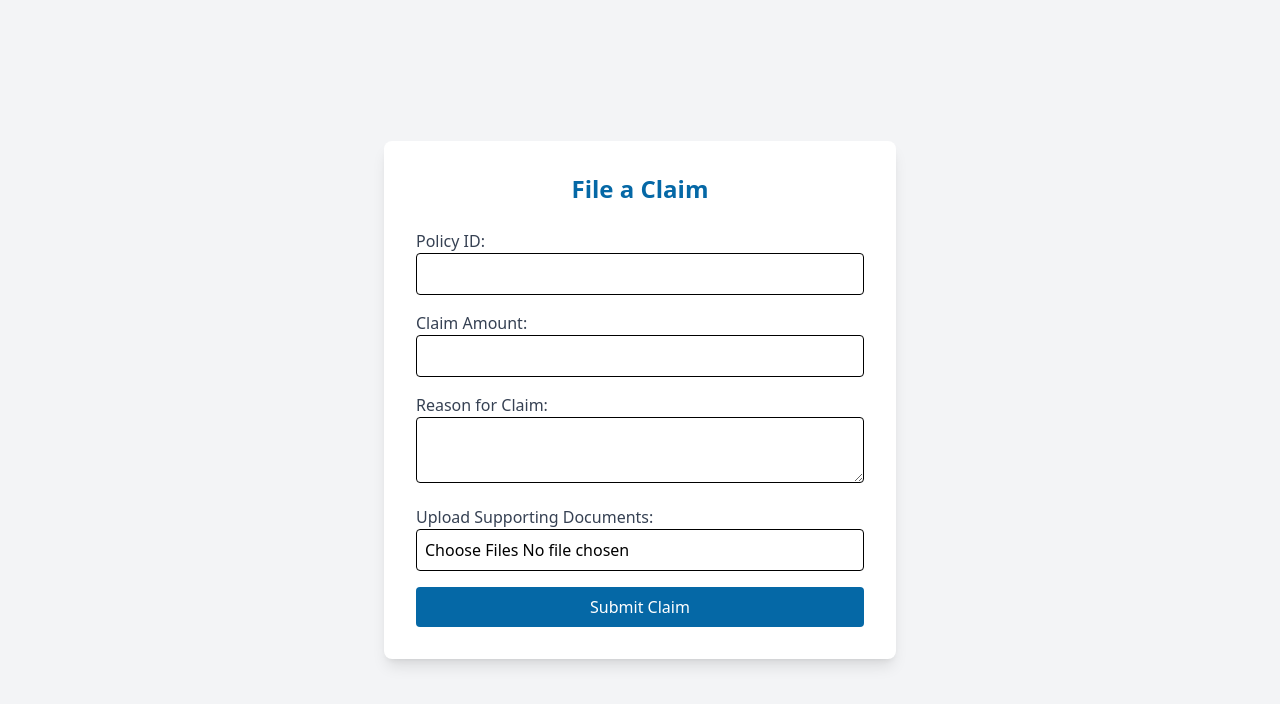
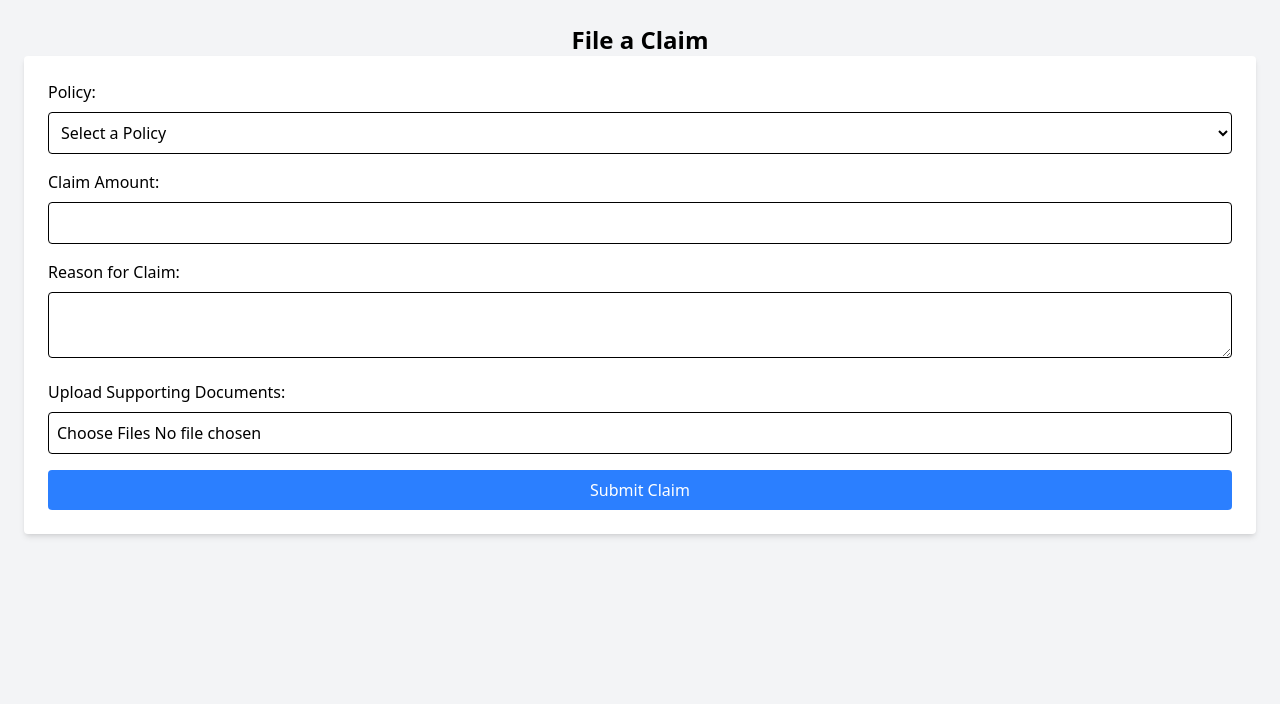
Before and after one commit to AtharvaB-22/Claims_Management_System, a React (Vite) app in the folder frontend/: page /claim in a window 1280 px wide. Shown: the top 704 px of the page. Built offline with nearby package versions, Linux system fonts and the light colour scheme.

Commit message:
Updated claims page

```diff
--- a/frontend/src/config.js
+++ b/frontend/src/config.js
@@ -1,4 +1,4 @@
-const API_BASE_URL = "https://claims-management-system-gpit.onrender.com"; // Backend URL
-// const API_BASE_URL = "http://localhost:3000";
+// const API_BASE_URL = "https://claims-management-system-gpit.onrender.com"; // Backend URL
+const API_BASE_URL = "http://localhost:3000";
 
 export default API_BASE_URL;
--- a/frontend/src/pages/ClaimDetails.jsx
+++ b/frontend/src/pages/ClaimDetails.jsx
@@ -1,107 +1,214 @@
-import { useState } from "react";
+
+import { useState, useEffect } from "react";
+import { useNavigate } from "react-router-dom";
+import API_BASE_URL from "../config";
 
 export default function ClaimDetails() {
   const [formData, setFormData] = useState({
     policyId: "",
     claimAmount: "",
     reason: "",
-    supportingDocuments: [],
+    documents: null,
   });
 
-  const [submitted, setSubmitted] = useState(false);
+  const [policies, setPolicies] = useState([]); // Store user policies
+  const [selectedPolicy, setSelectedPolicy] = useState(null);
+  const [errorMessage, setErrorMessage] = useState(""); // Error messages
+  const [claimAmount, setClaimAmount] = useState("");
+  const [reason, setReason] = useState("");
+  const [supportingDocuments, setSupportingDocuments] = useState([]);
+  const userId = localStorage.getItem("userId");
+  const navigate = useNavigate();
 
-  const handleChange = (e) => {
-    if (e.target.name === "supportingDocuments") {
-      setFormData((prevData) => ({
-        ...prevData,
-        supportingDocuments: [...prevData.supportingDocuments, e.target.files[0]],
-      }));
+  // Fetch Policies for the logged-in user
+  useEffect(() => {
+    const fetchPolicies = async () => {
+      if (!userId) {
+        console.log("Invalid User Id");
+        return;
+      }
+
+      try {
+        const response = await fetch(`${API_BASE_URL}/policies/${userId}`);
+        if (response.ok) {
+          const data = await response.json();
+          setPolicies(data);
         } else {
-      setFormData({ ...formData, [e.target.name]: e.target.value });
+          console.error("Failed to fetch policies");
+        }
+      } catch (error) {
+        console.error("Error fetching policies:", error);
       }
     };
 
-  const handleSubmit = (e) => {
-    e.preventDefault();
-    console.log("Submitted Claim Data:", formData);
-    setSubmitted(true);
+    fetchPolicies();
+  }, [userId, navigate]);
+
+  // Handling Policy Selection
+  const handlePolicyChange = (e) => {
+    const selectedPolicyId = e.target.value;
+    setFormData((prevData) => ({ ...prevData, policyId: selectedPolicyId }));
+
+    // Find the selected policy and store it
+    const foundPolicy = policies.find(
+      (policy) => policy.policyId === parseInt(selectedPolicyId)
+    );
+    setSelectedPolicy(foundPolicy || null);
   };
 
+  // Handle Claim Amount and Reason Change
+  const handleChange = (e) => {
+    const { name, value } = e.target;
+
+    if (name === "claimAmount" && selectedPolicy) {
+      const claimValue = parseFloat(value);
+      if (claimValue > selectedPolicy.coverageAmount) {
+        setErrorMessage(
+          `Claim amount cannot exceed coverage limit: ${selectedPolicy.coverageAmount}`
+        );
+        return;
+      }
+      if (claimValue <= 0) {
+        setErrorMessage("Claim amount must be greater than Rs 0.");
+        return;
+      }
+    }
+
+    setErrorMessage(""); // Reset errors
+    setFormData((prevData) => ({
+      ...prevData,
+      [name]: value,
+    }));
+  };
+
+  // Handle File Uploads
+  const handleFileChange = (e) => {
+    const files = Array.from(e.target.files);
+    setSupportingDocuments(files);
+  };
+
+  // Handle Form Submission
+  const handleSubmit = async (e) => {
+    e.preventDefault();
+
+    // Validation Checks
+    if (!formData.policyId) {
+      setErrorMessage("Please select a policy.");
+      return;
+    }
+    if (!formData.claimAmount || parseFloat(formData.claimAmount) <= 0) {
+      setErrorMessage("Enter a valid claim amount greater than Rs0.");
+      return;
+    }
+    if (!formData.reason.trim()) {
+      setErrorMessage("Please enter a reason for your claim.");
+      return;
+    }
+    if (supportingDocuments.length === 0) {
+      setErrorMessage("Please upload at least one supporting document.");
+      return;
+    }
+
+    // Generate new Claim ID
+    const newClaimId = Date.now(); // Ensures a unique claim ID
+
+    // Prepare claimData for submission
+    const claimData = {
+      claimId: newClaimId,
+      policyId: parseInt(formData.policyId),
+      policyholderId: parseInt(userId), // Ensure correct number format
+      claimAmount: parseFloat(formData.claimAmount), // Ensure numeric value
+      status: "pending",
+      supportingDocuments: supportingDocuments.map((file) => file.name),
+    };
+
+    console.log("Submitting Claim:", claimData); // Debugging
+
+    try {
+      const response = await fetch(`${API_BASE_URL}/claims`, {
+        method: "POST",
+        headers: {
+          "Content-Type": "application/json",
+          // "Authorization": `Bearer ${localStorage.getItem("token")}`, // Uncomment if needed
+        },
+        body: JSON.stringify(claimData),
+      });
+
+      const responseData = await response.json();
+      console.log("API Response:", responseData);
+
+      if (response.ok) {
+        alert("Claim submitted successfully!");
+        navigate("/dashboard");
+      } else {
+        alert(`Failed to submit claim: ${responseData.message || "Unknown error"}`);
+      }
+    } catch (error) {
+      console.error("Error submitting claim:", error);
+      alert("An error occurred. Please try again.");
+    }
+  };
+
+
 return (
-    <div className="min-h-screen flex justify-center items-center bg-gray-100">
-      <div className="bg-white p-8 rounded-lg shadow-lg w-full max-w-lg">
-        <h2 className="text-2xl font-bold text-center text-[#0568a6] mb-6">
-          File a Claim
-        </h2>
-
-        {submitted ? (
-          <div className="text-green-600 text-center">
-            ✅ Claim Submitted Successfully!
-          </div>
-        ) : (
-          <form onSubmit={handleSubmit} className="space-y-4">
-            <div>
-              <label className="block text-gray-700 font-medium">Policy ID:</label>
-              <input
-                type="text"
+  <div className="container mx-auto p-6">
+    <h2 className="text-2xl font-bold text-center">File a Claim</h2>
+    {errorMessage && (
+      <p className="text-red-500 text-center mb-4">{errorMessage}</p>
+    )}
+    <form onSubmit={handleSubmit} className="bg-white p-6 rounded shadow-md">
+      {/* Policy Selection */}
+      <label className="block mb-2">Policy:</label>
+      <select
         name="policyId"
         value={formData.policyId}
-                onChange={handleChange}
-                className="w-full p-2 border rounded"
-                required
-              />
-            </div>
+        onChange={handlePolicyChange}
+        className="w-full border p-2 rounded"
+      >
+        <option value="">Select a Policy</option>
+        {policies.map((policy) => (
+          <option key={policy.policyId} value={policy.policyId}>
+            {policy.policyType} (Coverage: Rs{policy.coverageAmount})
+          </option>
+        ))}
+      </select>
 
-            <div>
-              <label className="block text-gray-700 font-medium">Claim Amount:</label>
+      {/* Claim Amount */}
+      <label className="block mt-4 mb-2">Claim Amount:</label>
       <input
         type="number"
         name="claimAmount"
         value={formData.claimAmount}
         onChange={handleChange}
-                className="w-full p-2 border rounded"
-                required
-                min="1"
+        className="w-full border p-2 rounded"
       />
-            </div>
 
-            <div>
-              <label className="block text-gray-700 font-medium">Reason for Claim:</label>
+      {/* Reason for Claim */}
+      <label className="block mt-4 mb-2">Reason for Claim:</label>
       <textarea
         name="reason"
         value={formData.reason}
         onChange={handleChange}
-                className="w-full p-2 border rounded"
-                required
-              />
-            </div>
+        className="w-full border p-2 rounded"
+      ></textarea>
 
-            <div>
-              <label className="block text-gray-700 font-medium">Upload Supporting Documents:</label>
+      {/* Upload Supporting Documents */}
+      <label className="block mt-4 mb-2">Upload Supporting Documents:</label>
       <input
         type="file"
-                name="supportingDocuments"
-                onChange={handleChange}
-                className="w-full p-2 border rounded"
-                accept=".pdf,.jpg,.png"
         multiple
+        onChange={handleFileChange}
+        className="w-full border p-2 rounded"
       />
-              {formData.supportingDocuments.length > 0 && (
-                <p className="text-sm text-gray-600 mt-2">
-                  {formData.supportingDocuments.length} file(s) selected
-                </p>
-              )}
-            </div>
 
+      {/* Submit Button */}
       <button
         type="submit"
-              className="w-full bg-[#0568a6] text-white p-2 rounded hover:bg-[#045a8d]"
+        className="w-full mt-4 bg-blue-500 text-white py-2 rounded hover:bg-blue-700"
       >
         Submit Claim
       </button>
     </form>
-        )}
-      </div>
   </div>
 );
 }
--- a/frontend/src/pages/Dashboard.jsx
+++ b/frontend/src/pages/Dashboard.jsx
@@ -81,7 +81,7 @@ export default function Dashboard() {
                 <div key={policy.id ||index} className="bg-gray-200 p-4 rounded-lg">
                   <div className="policy-card">
                     <h3>{policy.policyType} Insurance</h3> {/* ✅ Shows the Policy Name */}
-                    <p>Coverage: ${policy.coverageAmount.toLocaleString()}</p> {/* ✅ Adds Comma Formatting */}
+                    <p>Coverage: Rs.{policy.coverageAmount.toLocaleString()}</p> {/* ✅ Adds Comma Formatting */}
                 </div>
                 </div>
               ))}
```
Lines whose indentation alone changed are shown as unchanged.
